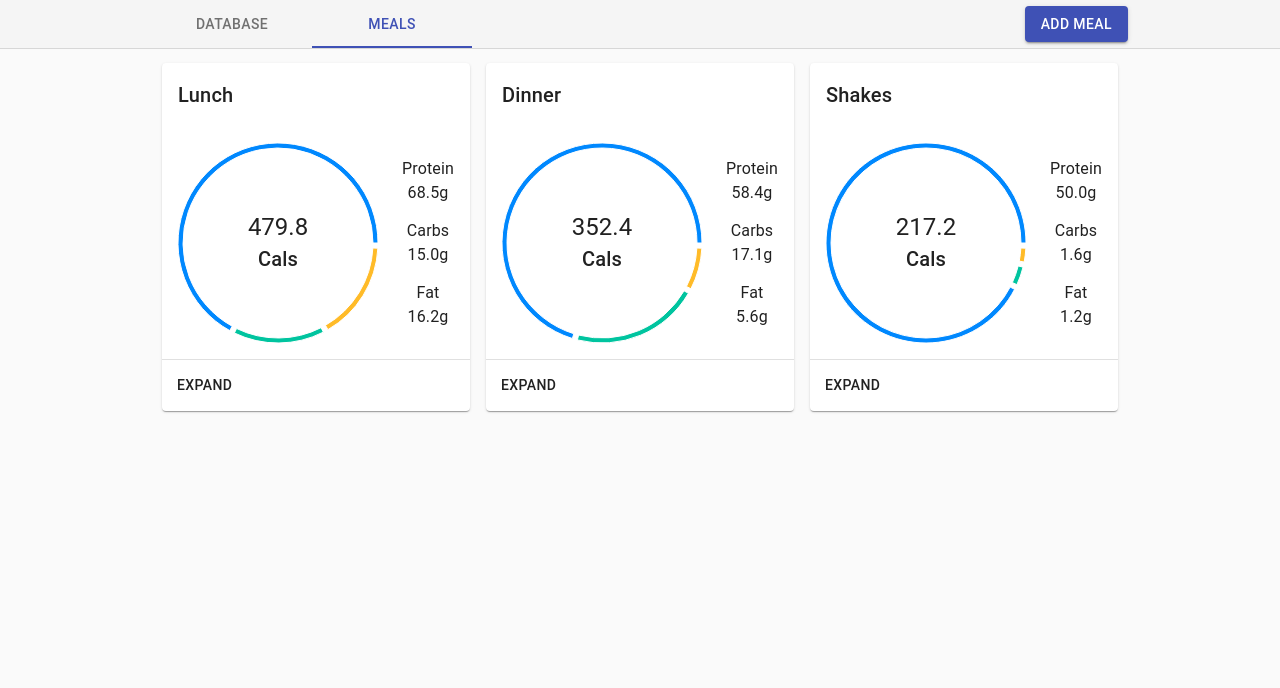
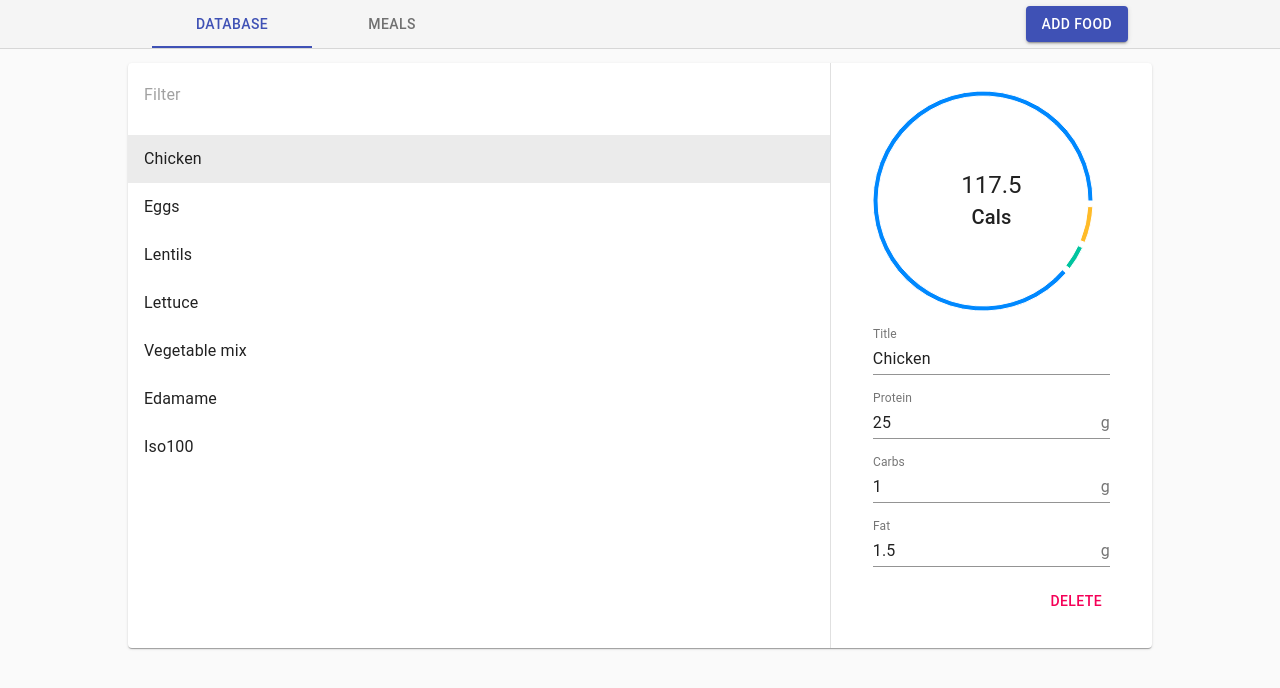
Before and after one commit to nanexo/MealPlanner, a React (Create React App) app: page / in a window 1280 px wide. Shown: the top 688 px of the page. Built offline with nearby package versions, Linux system fonts and the light colour scheme; the HTML template or start-up script is replaced by a standard one.

Commit message:
add screens for empty food/meallists

```diff
--- a/src/App.css
+++ b/src/App.css
@@ -20,8 +20,23 @@ span {
 	align-items: flex-start;
 	justify-content: center;
 	padding: 1em 0;
+	height: 100%;
 }
 
 .scroll-container {
 	overflow: auto;
+	height: 100%;
 }
+
+.empty-container {
+	width: 100%;
+	display: flex;
+	color: #ddd;
+	justify-content: flex-end;
+	padding-right: 3.5em;
+	height: 133px;
+}
+.empty-container span:first-child {
+	align-self: flex-end;
+	padding-right: 0.5em;
+}
--- a/src/App.js
+++ b/src/App.js
@@ -4,8 +4,9 @@ import MealContainer from './MealContainer';
 import FoodDatabase from './FoodDatabase';
 import MealDialog from './MealDialog';
 import { DispatchProvider, appReducer } from './State'
+import { ReactComponent as Arrow } from './arrow.svg';
 
-import { AppBar, CssBaseline, Toolbar, Button, Tabs, Tab } from '@material-ui/core';
+import { AppBar, CssBaseline, Toolbar, Button, Tabs, Tab, Typography } from '@material-ui/core';
 import { makeStyles } from '@material-ui/core/styles';
 
 import './App.css';
@@ -47,28 +48,41 @@ function App() {
 	const classes = useStyles();
 	const initialState = {
 		...DEMO_DATA,
-		selectedTab: 1,
+		selectedTab: 0,
 		nextFoodId: 100,
 		nextMealId: 100,
 		mealDialogItem: null
 	};
 
 	const [state, dispatch] = React.useReducer(logAppReducer, initialState);
+	const dialogOpen = Boolean(state.mealDialogItem)
 
 	const handleTabChange = (e, newValue) => dispatch({type: 'selectTab', value: newValue});
 
-	const onFoodAddClicked = () => dispatch({type: 'addFood'});
-	const onMealAddClicked = () => dispatch({type: 'showNewMealDialog'});
+	const emptyContent = text => <div class="empty-container"><Typography variant="h3" component="span" color="inherit">{text}</Typography><Arrow fill="currentColor"/></div>;
 
-	const dialogOpen = Boolean(state.mealDialogItem)
+	const mealContainerViews = () => {
+		const mainContent = state.meals.length === 0 ?
+			emptyContent('Add new meals here!') :
+			<MealContainer items={state.meals} className={classes.tabContent} />;
 
-	const renderedContent = state.selectedTab === 0 ?
-		<FoodDatabase items={state.foods} className={classes.tabContent} /> :
-		<MealContainer items={state.meals} className={classes.tabContent} />;
+		const onClick = () => dispatch({type: 'showNewMealDialog'});
+		const primaryButton = <Button variant="contained" color="primary" onClick={onClick}>ADD MEAL</Button>;
+		return [mainContent, primaryButton];
+	}
 
-	const primaryButton = state.selectedTab === 0 ?
-		<Button variant="contained" color="primary" onClick={onFoodAddClicked}>ADD FOOD</Button> :
-		<Button variant="contained" color="primary" onClick={onMealAddClicked}>ADD MEAL</Button>;
+	const foodDatabaseViews = () => {
+		const mainContent = state.foods.length === 0 ?
+			emptyContent('Add new foods here!') :
+			<FoodDatabase items={state.foods} className={classes.tabContent} />;
+
+		const onClick = () => dispatch({type: 'addFood'});
+		const primaryButton = <Button variant="contained" color="primary" onClick={onClick}>ADD FOOD</Button>;
+		return [mainContent, primaryButton];
+	}
+
+
+	const [content, primaryButton] = state.selectedTab === 0 ? foodDatabaseViews() : mealContainerViews();
 
 	return (
 		<DispatchProvider dispatch={dispatch}>
@@ -92,11 +106,11 @@ function App() {
 					</AppBar>
 					<div className="scroll-container">
 						<div className={'tab-content ' + classes.appDimensions}>
-							{renderedContent}
+							{content}
 						</div>
 					</div>
 				</div>
-				{/*key is needed here to redo the state of the component based on new props - any id will do that cant be a normal id*/}
+				{/*key is needed here to redo the state of the component based on new props - if no item is present any id will do that cant be a normal id*/}
 				<MealDialog open={dialogOpen} meal={state.mealDialogItem} foodList={state.foods} key={(state.mealDialogItem || {id: -11}).id} />
 			</React.Fragment>
 		</DispatchProvider>
--- a/src/FoodDatabase.js
+++ b/src/FoodDatabase.js
@@ -25,6 +25,9 @@ function FoodDatabase(props) {
 	const classes = useStyles();
 	const [selectedIndex, setSelectedIndex] = useState(0);
 	const selectedItem = props.items[selectedIndex];
+	if(selectedIndex >= props.items.length) {
+		setSelectedIndex(props.items.length - 1);
+	}
 
 	const theme = useTheme();
 	const isMobile = useMediaQuery(theme.breakpoints.down('xs'));
--- a/src/FoodDetailPanel.js
+++ b/src/FoodDetailPanel.js
@@ -25,6 +25,9 @@ function FoodDetailPanel(props) {
 		let value = event.target.value;
 		if(isFloat) {
 			value = parseFloat(value);
+			if(isNaN(value)) {
+				throw Error(`Unable to parse value ${event.target.value}`);
+			}
 		}
 		dispatch({type: 'updateFood', foodId: props.item.id, field: name, value: value});
 	}
--- a/src/State.js
+++ b/src/State.js
@@ -136,7 +136,7 @@ function mainReducer(state, action) {
 
 export function appReducer(state, action) {
 	let nextState = mainReducer(state, action);
-	if(['saveMeal', 'updateFood', 'addMeal'].includes(action.type)) {
+	if(['saveMeal', 'updateFood', 'addMeal', 'deleteFood'].includes(action.type)) {
 		nextState = getDerivedMealAttributesState(nextState);
 	}
 	return nextState;
```
Also changed, not shown: src/arrow.svg (added).
